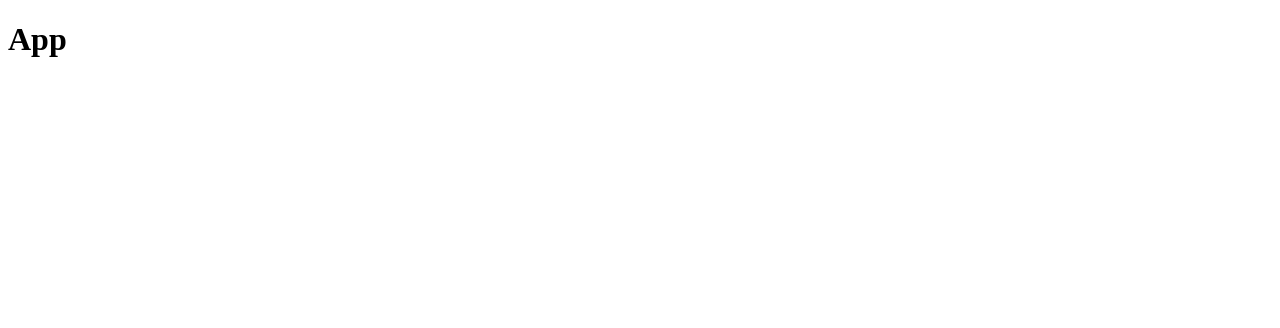
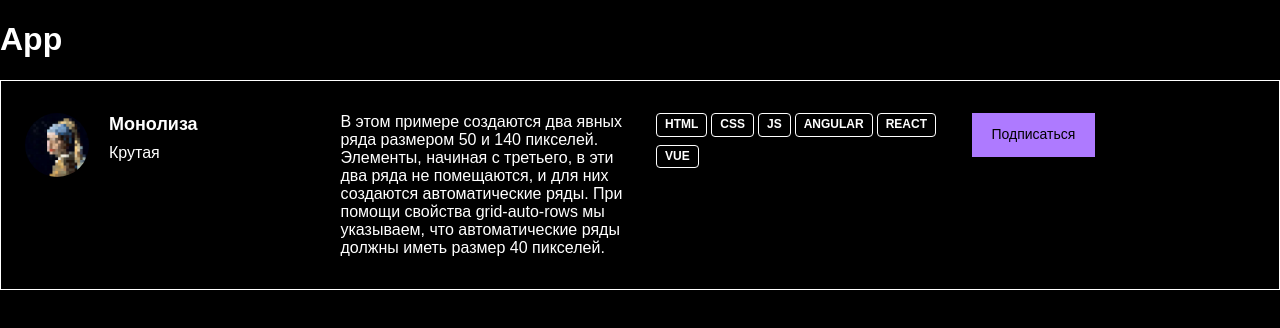
Before and after one commit to zhukovk4010/angular-test, an Angular app: page / in a window 1280 px wide. Shown: the top 328 px of the page. Built offline with nearby package versions, Linux system fonts and the light colour scheme.

Commit message:
Add layout in profile-card component

```diff
--- a/src/app/app.component.html
+++ b/src/app/app.component.html
@@ -1 +1,3 @@
 <h1>App</h1>
+
+<app-profile-card></app-profile-card>
--- a/src/app/app.component.ts
+++ b/src/app/app.component.ts
@@ -1,10 +1,11 @@
 import { Component } from '@angular/core';
 import { RouterOutlet } from '@angular/router';
+import {ProfileCardComponent} from "./common-ui/profile-card/profile-card.component";
 
 @Component({
   selector: 'app-root',
   standalone: true,
-  imports: [RouterOutlet],
+  imports: [RouterOutlet, ProfileCardComponent],
   templateUrl: './app.component.html',
   styleUrl: './app.component.scss'
 })
--- a/src/app/common-ui/profile-card/profile-card.component.html
+++ b/src/app/common-ui/profile-card/profile-card.component.html
@@ -1 +1,29 @@
-<p>profile-card works!</p>
+<div class="profile-card">
+  <div class="avatar-name">
+    <img src="assets/images/monoliza.jpg" alt="avatar" class="profile-card__avatar">
+
+    <div class="profile-card__name">
+      <span class="h6">Монолиза</span>
+      <span>Крутая</span>
+    </div>
+  </div>
+
+  <div class="profile-card__description">
+    В этом примере создаются два явных ряда размером 50 и 140 пикселей. Элементы, начиная с третьего,
+    в эти два ряда не помещаются, и для них создаются автоматические ряды.
+    При помощи свойства grid-auto-rows мы указываем, что автоматические ряды должны иметь размер 40 пикселей.
+  </div>
+
+  <div class="profile-card__tags">
+    <div class="skill-tag">HTML</div>
+    <div class="skill-tag">CSS</div>
+    <div class="skill-tag">JS</div>
+    <div class="skill-tag">Angular</div>
+    <div class="skill-tag">React</div>
+    <div class="skill-tag">Vue</div>
+  </div>
+
+  <div class="profile-card__action-buttons">
+    <button class="button">Подписаться</button>
+  </div>
+</div>
--- a/src/app/common-ui/profile-card/profile-card.component.scss
+++ b/src/app/common-ui/profile-card/profile-card.component.scss
@@ -0,0 +1,47 @@
+.profile-card {
+  display: grid;
+  grid-template-columns: repeat(4, 1fr);
+  grid-gap: 2rem;
+
+  padding: 2rem 1.5rem;
+  border: 1px solid var(--light-color);
+}
+
+.avatar-name {
+  display: grid;
+  grid-template-columns: 4rem 1fr;
+  grid-gap: 1.25rem;
+}
+
+.profile-card__avatar {
+  width: 4rem;
+  height: 4rem;
+  border-radius: 100%;
+  overflow: hidden;
+}
+
+.profile-card__name {
+  display: flex;
+  flex-direction: column;
+  gap: 0.5rem;
+}
+
+.profile-card__tags {
+  display: flex;
+  gap: 0.5rem 0.25rem;
+  align-items: flex-start;
+  flex-wrap: wrap;
+
+  height: min-content;
+}
+
+.skill-tag {
+  padding: 0.25rem 0.5rem;
+  border: 1px solid var(--light-color);
+  border-radius: 0.25rem;
+
+  font-size: 0.75rem;
+  line-height: 1.15;
+  font-weight: bold;
+  text-transform: uppercase;
+}
--- a/src/styles.scss
+++ b/src/styles.scss
@@ -1 +1,47 @@
-/* You can add global styles to this file, and also import other style files */
+:root {
+  font-size: 1em;
+  box-sizing: border-box;
+
+  --dark-color: #000000;
+  --light-color: #FFFFFF;
+  --primary-color: #AE7AFF
+}
+
+*,
+*::before,
+*::after {
+  box-sizing: inherit;
+}
+
+
+body {
+  margin: 0;
+  background-color: var(--dark-color);
+  color: var(--light-color);
+  font-family: Arial, sans-serif;
+}
+
+img {
+  max-width: 100%;
+}
+
+.button {
+  padding: 0.625rem 1.25rem;
+  border: none;
+  background-color: var(--primary-color);
+  color: var(--dark-color);
+
+  font-size: 0.875rem;
+  line-height: 1.7;
+}
+
+.h6 {
+  font-size: 1.125rem;
+  line-height: 1.3;
+  font-weight: bold;
+}
+
+.subtitle {
+  font-size: 0.875rem;
+  line-height: 1.5e;
+}
```
Also changed, not shown: src/assets/images/monoliza.jpg (added).
